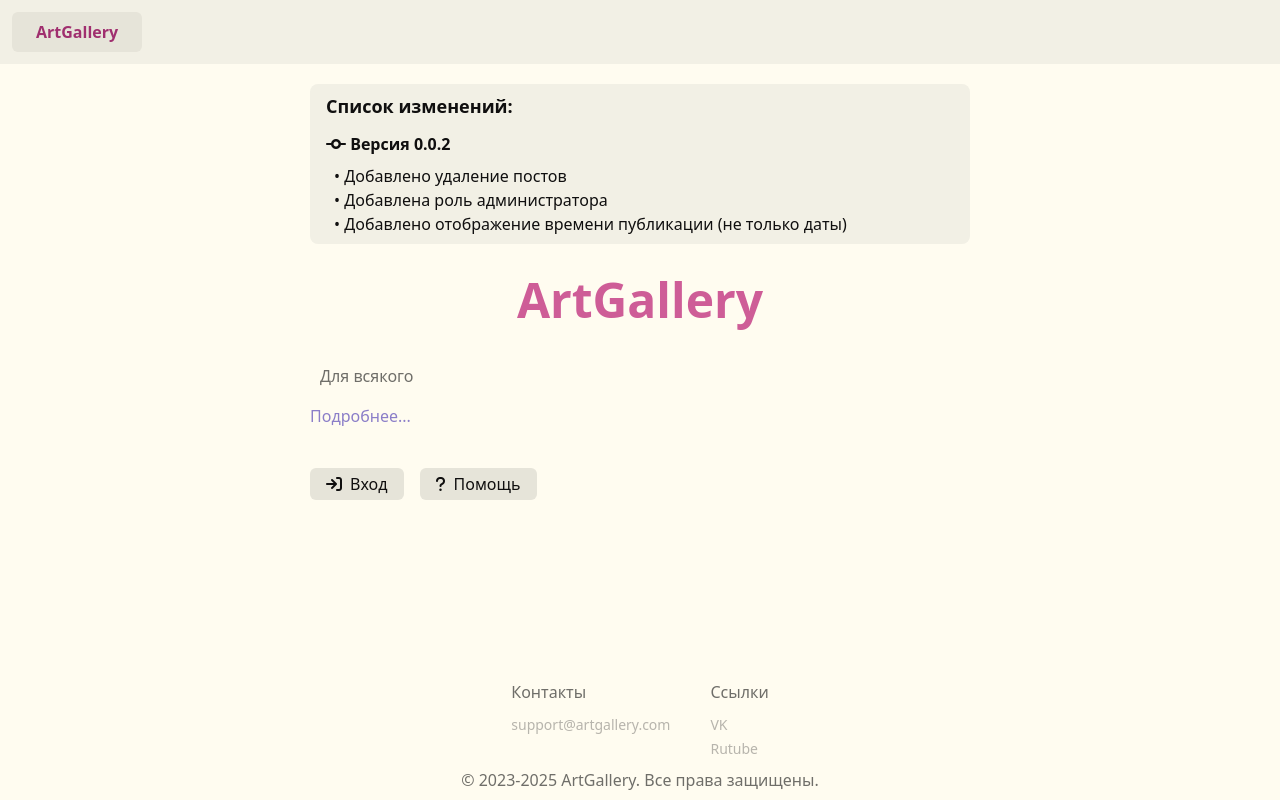
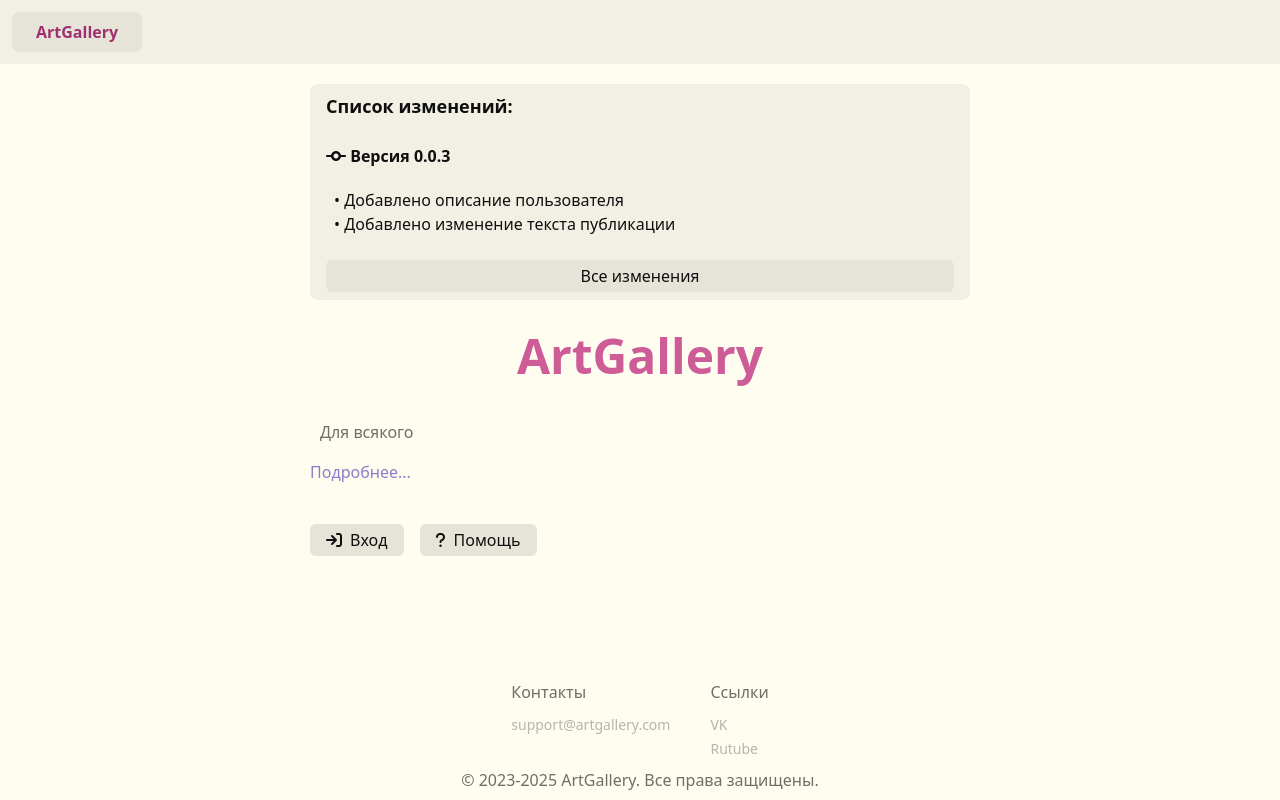
Before and after one commit to Katy248/art-gallery, a Vue app in the folder client/: page / in a window 1280 px wide. Built offline with nearby package versions, Linux system fonts and the light colour scheme.

Commit message:
Added user description

```diff
--- a/client/src/components/ChangesList.vue
+++ b/client/src/components/ChangesList.vue
@@ -1,10 +1,31 @@
 <script setup>
-const changelogs = [{ title: "Версия 0.0.2", changes: ["Добавлено удаление постов", "Добавлена роль администратора", "Добавлено отображение времени публикации (не только даты)"] }];
+import { ref } from "vue";
+import { Dialog, DialogPanel, TransitionRoot } from "@headlessui/vue";
+const changelogs = [
+    { title: "Версия 0.0.3", changes: ["Добавлено описание пользователя", "Добавлено изменение текста публикации"] },
+    { title: "Версия 0.0.2", changes: ["Добавлено удаление постов", "Добавлена роль администратора", "Добавлено отображение времени публикации (не только даты)"] },
+];
+
+const showModal = ref(false);
 </script>
 <template>
-    <div class="bg-bg-2 py-2 px-4 rounded-lg">
-        <h2 class="text-lg font-bold mb-3">Список изменений:</h2>
+    <div class="bg-bg-2 py-2 px-4 rounded-lg flex flex-col gap-6">
+        <h2 class="text-lg font-bold">Список изменений:</h2>
+        <div class="flex flex-col gap-3">
+            <h3 class="font-bold mb-2"><i class="fa-solid fa-code-commit"></i> {{ changelogs[0].title }}</h3>
             <ul>
+                <li v-for="change in changelogs[0].changes" :key="change" class="ps-2">• {{ change }}</li>
+            </ul>
+        </div>
+
+        <button class="btn btn-base" @click="showModal = true">Все изменения</button>
+        <TransitionRoot as="template" :show="showModal" enter="ease-out duration-200" enter-from="opacity-20" enter-to="opacity-100">
+            <Dialog @close="showModal = false" class="relative z-50">
+                <div class="fixed inset-0 flex w-screen items-center justify-center backdrop-blur-sm p-8">
+                    <DialogPanel>
+                        <div class="bg-bg-2 p-8 rounded-lg flex flex-col gap-6 border-ui border">
+                            <h2 class="text-lg font-bold">Список изменений:</h2>
+                            <ul class="flex flex-col gap-3">
                                 <li v-for="version in changelogs" :key="version.title">
                                     <h3 class="font-bold mb-2"><i class="fa-solid fa-code-commit"></i> {{ version.title }}</h3>
                                     <ul>
@@ -13,4 +34,9 @@ const changelogs = [{ title: "Версия 0.0.2", changes: ["Добавлено
                                 </li>
                             </ul>
                         </div>
+                    </DialogPanel>
+                </div>
+            </Dialog>
+        </TransitionRoot>
+    </div>
 </template>
--- a/client/src/views/user/UserView.vue
+++ b/client/src/views/user/UserView.vue
@@ -46,12 +46,15 @@ getInfo(route.params.id);
     <div v-if="user" class="flex flex-col gap-8 items-center">
         <div class="flex flex-col md:flex-row gap-4 justify-center items-center">
             <img :src="user.avatarUrl" class="h-50 rounded-full" />
-            <div class="font-semibold flex flex-col">
-                <div class="text-2xl">
+            <div class="flex flex-col">
+                <div class="text-2xl font-semibold">
                     {{ user.name }}
                 </div>
-                <div>
+                <div class="font-semibold">
                     {{ user.email }}
+                </div>
+                <div class="pt-2">
+                    {{ user.description }}
                 </div>
             </div>
         </div>
```
Also changed, not shown: 2 other files (tests, documents, lock files or other folders). Lines whose indentation alone changed are shown as unchanged.
